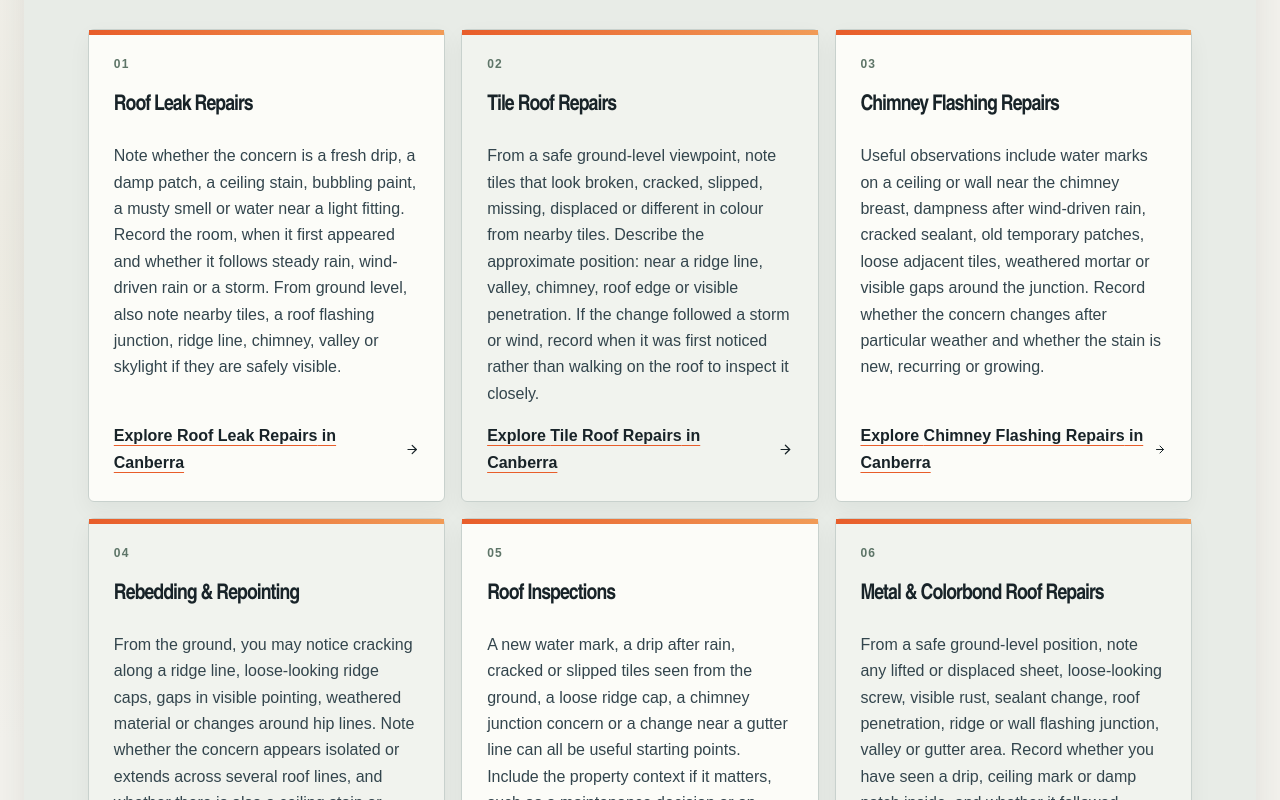
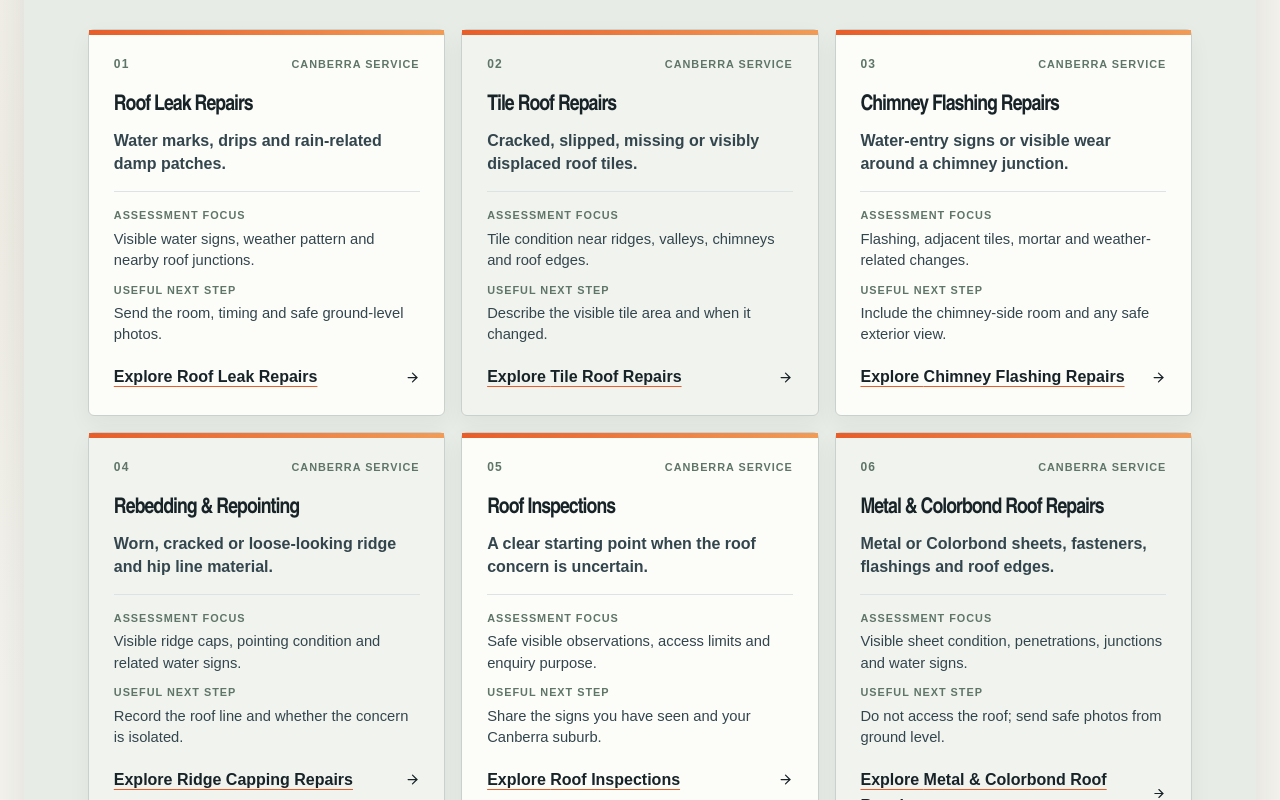
Before and after one commit to nancymaintenance-design/canberra-roofing, a React (Vite) app: page / in a window 1280 px wide. Shown: the part 1940-2740 px from the top of the page. Built offline with nearby package versions, Linux system fonts and the light colour scheme.

Commit message:
fix: densify service cards

```diff
--- a/src/main.tsx
+++ b/src/main.tsx
@@ -1450,20 +1450,77 @@ function About({ data }: { data: Data }) {
     </section>
   );
 }
+const serviceCardDetails: Record<string, { intro: string; focus: string; next: string }> = {
+  "roof-leak-repairs": {
+    intro: "Water marks, drips and rain-related damp patches.",
+    focus: "Visible water signs, weather pattern and nearby roof junctions.",
+    next: "Send the room, timing and safe ground-level photos.",
+  },
+  "tile-roof-repairs": {
+    intro: "Cracked, slipped, missing or visibly displaced roof tiles.",
+    focus: "Tile condition near ridges, valleys, chimneys and roof edges.",
+    next: "Describe the visible tile area and when it changed.",
+  },
+  "chimney-flashing-repairs": {
+    intro: "Water-entry signs or visible wear around a chimney junction.",
+    focus: "Flashing, adjacent tiles, mortar and weather-related changes.",
+    next: "Include the chimney-side room and any safe exterior view.",
+  },
+  "rebedding-repointing": {
+    intro: "Worn, cracked or loose-looking ridge and hip line material.",
+    focus: "Visible ridge caps, pointing condition and related water signs.",
+    next: "Record the roof line and whether the concern is isolated.",
+  },
+  "roof-inspections": {
+    intro: "A clear starting point when the roof concern is uncertain.",
+    focus: "Safe visible observations, access limits and enquiry purpose.",
+    next: "Share the signs you have seen and your Canberra suburb.",
+  },
+  "metal-roof-repairs": {
+    intro: "Metal or Colorbond sheets, fasteners, flashings and roof edges.",
+    focus: "Visible sheet condition, penetrations, junctions and water signs.",
+    next: "Do not access the roof; send safe photos from ground level.",
+  },
+  "roof-renovation": {
+    intro: "An older roof requiring a considered renovation pathway.",
+    focus: "Roof material, widespread weathering and known prior work.",
+    next: "Tell us the roof areas you would like to discuss.",
+  },
+  "roof-cleaning": {
+    intro: "Moss, lichen, leaf debris and visible roof-surface build-up.",
+    focus: "Surface condition around valleys, solar panels and roof edges.",
+    next: "Identify the visible build-up without climbing onto the roof.",
+  },
+  "gutter-downpipe-maintenance": {
+    intro: "Overflow, debris, blocked outlets and drainage concerns.",
+    focus: "Gutters, downpipes, roof runoff and visible drainage paths.",
+    next: "Note the weather, roof edge and side of the property.",
+  },
+};
+
 function ServiceCards({ data }: { data: Data }) {
   return (
     <div className="cards serviceCards">
-      {data.services.map((s, i) => (
-        <article className="card" key={s.slug}>
-          <span>0{i + 1}</span>
+      {data.services.map((s, i) => {
+        const detail = serviceCardDetails[s.slug] ?? {
+          intro: s.direct,
+          focus: s.assessment,
+          next: s.next,
+        };
+        return <article className="card serviceCard" key={s.slug}>
+          <div className="serviceCardTopline"><span>0{i + 1}</span><span>Canberra service</span></div>
           <h3>{s.title}</h3>
-          <p>{s.symptoms}</p>
-          <a href={`/services/${s.slug}`}>
-            Explore {serviceAnchorLabels[s.title] ?? s.title} in Canberra{" "}
+          <p className="serviceCardLead">{detail.intro}</p>
+          <dl className="serviceCardFacts">
+            <div><dt>Assessment focus</dt><dd>{detail.focus}</dd></div>
+            <div><dt>Useful next step</dt><dd>{detail.next}</dd></div>
+          </dl>
+          <a className="serviceCardAction" href={`/services/${s.slug}`}>
+            Explore {serviceAnchorLabels[s.title] ?? s.title}
             <ArrowRight size={15} />
           </a>
-        </article>
-      ))}
+        </article>;
+      })}
     </div>
   );
 }
--- a/src/styles.css
+++ b/src/styles.css
@@ -396,7 +396,7 @@ main {
 }
 .card {
   position: relative;
-  min-height: 300px;
+  min-height: 0;
   margin: 0;
   padding: 1.55rem;
   display: flex;
@@ -434,11 +434,59 @@ main {
   display: inline-flex;
   align-items: center;
   gap: 0.5rem;
-  margin-top: auto;
+  margin-top: 1.15rem;
   font-weight: 800;
   text-decoration: underline;
   text-decoration-color: var(--color-action);
   text-underline-offset: 4px;
+}
+.serviceCard {
+  display: flex;
+  gap: 0;
+}
+.serviceCardTopline {
+  display: flex;
+  align-items: center;
+  justify-content: space-between;
+  gap: 1rem;
+}
+.serviceCardTopline span:last-child,
+.serviceCardFacts dt {
+  color: var(--color-eucalyptus);
+  font-size: 0.68rem;
+  font-weight: 800;
+  letter-spacing: 0.09em;
+  text-transform: uppercase;
+}
+.serviceCard h3 {
+  margin-bottom: 0.7rem;
+}
+.serviceCardLead {
+  margin: 0;
+  color: var(--color-roof-charcoal);
+  font-weight: 700;
+  line-height: 1.45;
+}
+.serviceCardFacts {
+  display: grid;
+  gap: 0.65rem;
+  margin: 1rem 0 0;
+  padding: 0.95rem 0 0;
+  border-top: 1px solid var(--color-border);
+}
+.serviceCardFacts div {
+  display: grid;
+  gap: 0.2rem;
+}
+.serviceCardFacts dd {
+  margin: 0;
+  color: var(--color-steel);
+  font-size: 0.92rem;
+  line-height: 1.45;
+}
+.serviceCardAction {
+  justify-content: space-between;
+  width: 100%;
 }
 .safeObservation {
   display: grid;
```
Also changed, not shown: 1 other file (tests, documents, lock files or other folders).
